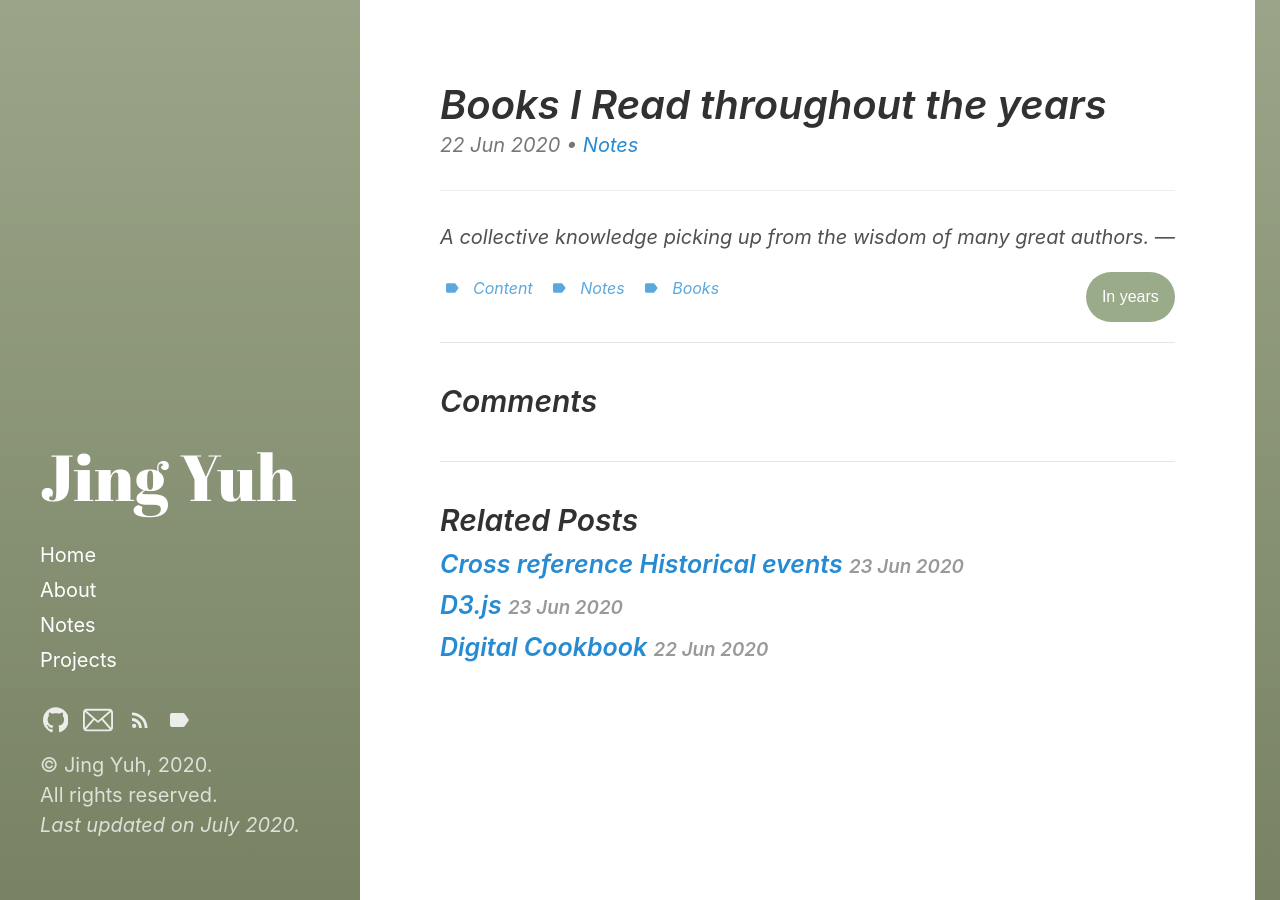
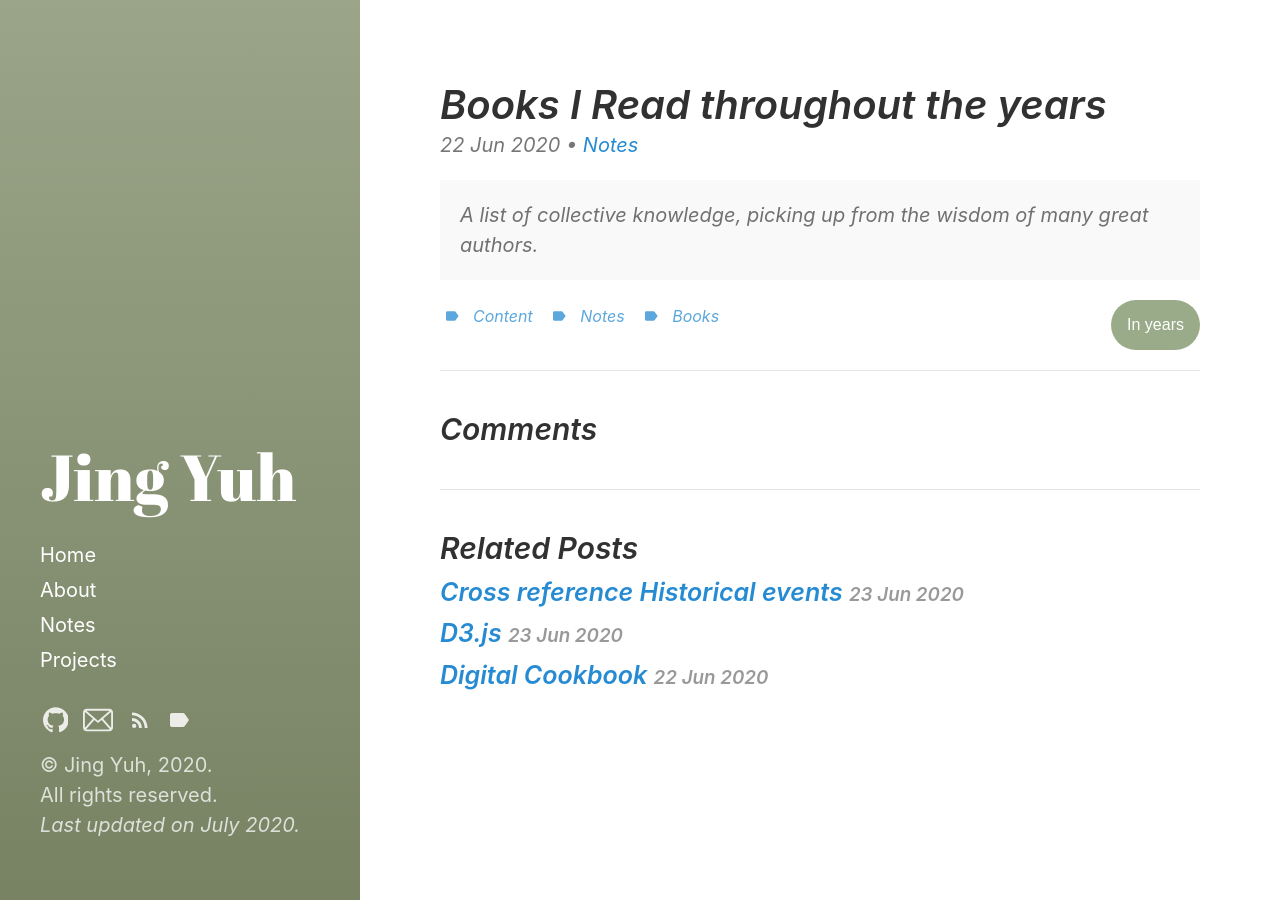
Before and after one commit to jyang123-bit/Website, a Jekyll site: the page built from _posts/2020-06-22-Notes-Books-I-Read.md, in a window 1280 px wide. Built offline with Jekyll 4.4.1, drawn with Linux system fonts in a browser that asks for light colours.

Commit message:
Update 2020-06-22-Notes-Books-I-Read.md

```diff
--- a/_posts/2020-06-22-Notes-Books-I-Read.md
+++ b/_posts/2020-06-22-Notes-Books-I-Read.md
@@ -10,11 +10,12 @@ tags:
   - Notes
   - Books
 
-last_modified_at:
+last_modified_at: 2020-06-22
 ---
----
-A collective knowledge picking up from the wisdom of many great authors.
----
+
+<p class="message">
+  A list of collective knowledge, picking up from the wisdom of many great authors.
+          </p>
 
 <div class="dropdown" style="float:right;">
   <button class="dropbtn">In years</button>
```
